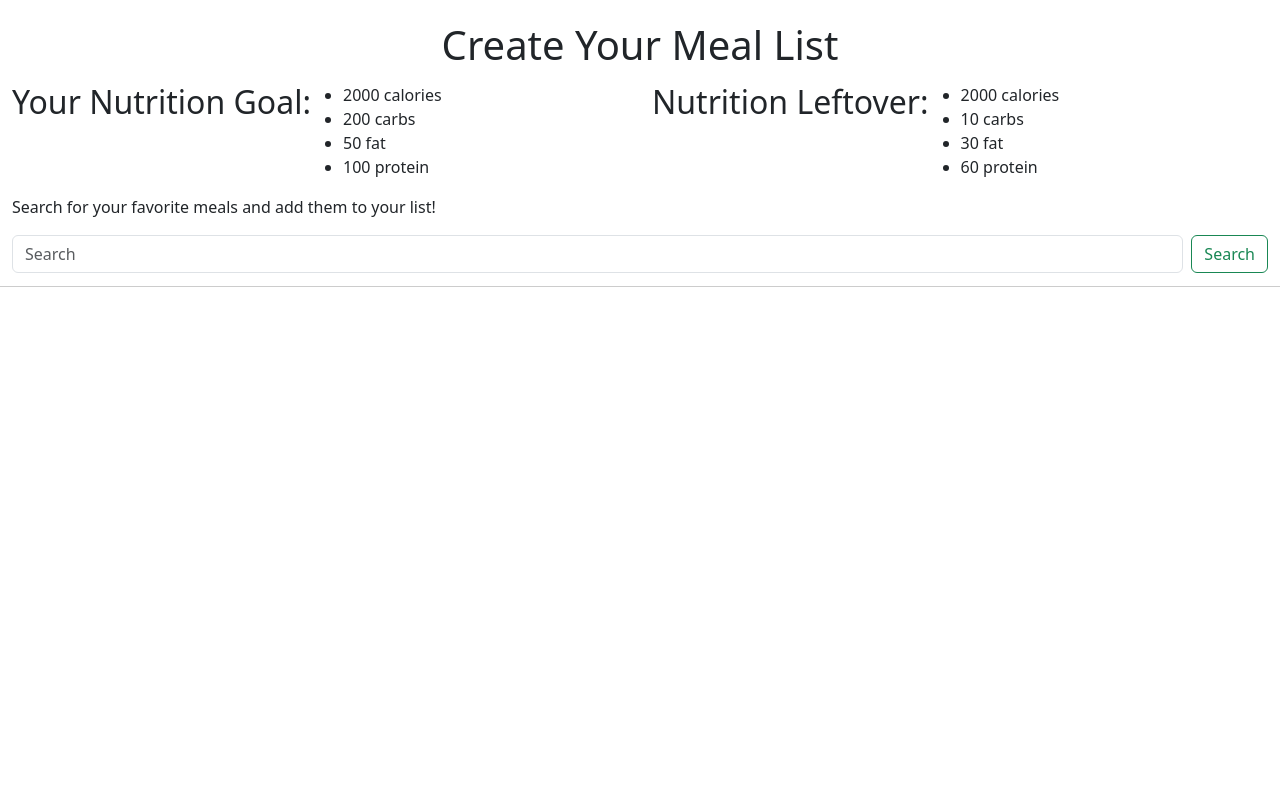
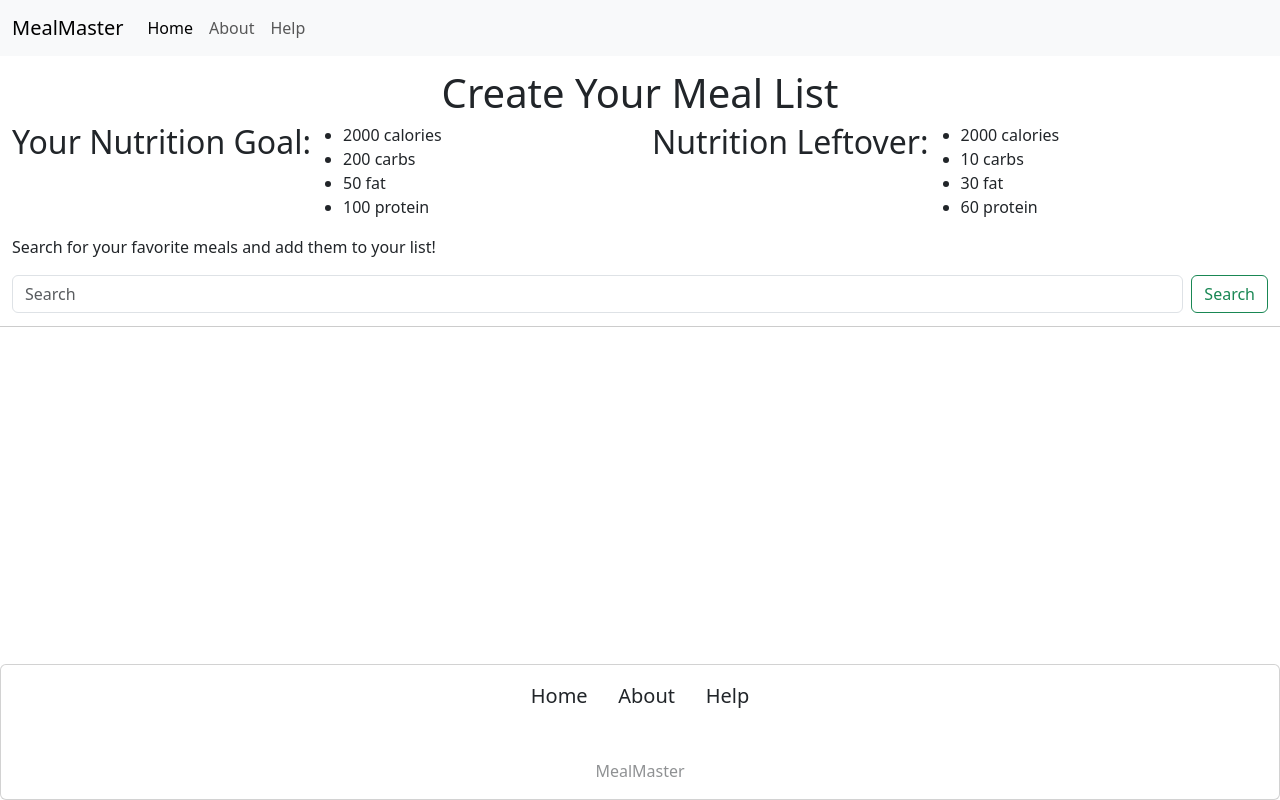
Before and after one commit to 4codeCrushers/mealMaster, a plain HTML site: page meal-list.html in a window 1280 px wide. Drawn offline with nearby package versions, Linux system fonts and the light colour scheme.

Commit message:
added about and help file, and added navbar and footer to all pages

```diff
--- /dev/null
+++ b/assets/css/about.css
@@ -0,0 +1,26 @@
+/* footer styles */
+html, body {
+    height: 100%;
+    margin: 0;
+}
+.wrapper {
+    min-height: 100%;
+    display: grid;
+    grid-template-rows: auto 1fr auto;
+}
+.page-footer { grid-row: 3; }
+.footer-menu {
+    padding-left: 40%;
+    padding-right: 40%;
+    display: flex;
+    flex-flow: row;
+    justify-content: center;
+    justify-content: space-around;
+    font-size: 16px;
+}
+.footer-name {
+    opacity: 50%;
+    display: flex;
+    justify-content: center;
+    font-size: 16px;
+}
--- /dev/null
+++ b/assets/css/help.css
@@ -0,0 +1,26 @@
+/* footer styles */
+html, body {
+    height: 100%;
+    margin: 0;
+}
+.wrapper {
+    min-height: 100%;
+    display: grid;
+    grid-template-rows: auto 1fr auto;
+}
+.page-footer { grid-row: 3; }
+.footer-menu {
+    padding-left: 40%;
+    padding-right: 40%;
+    display: flex;
+    flex-flow: row;
+    justify-content: center;
+    justify-content: space-around;
+    font-size: 16px;
+}
+.footer-name {
+    opacity: 50%;
+    display: flex;
+    justify-content: center;
+    font-size: 16px;
+}
--- a/assets/css/meal-list.css
+++ b/assets/css/meal-list.css
@@ -15,50 +15,35 @@
   align-items: center;
 }
 
-/* The Modal (background) */
-.modal {
-  display: none;
-  /* Hidden by default */
-  position: fixed;
-  /* Stay in place */
-  z-index: 1;
-  /* Sit on top */
-  left: 0;
-  top: 0;
-  width: 100%;
-  /* Full width */
+/* footer styles */
+html, body {
   height: 100%;
-  /* Full height */
-  overflow: auto;
-  /* Enable scroll if needed */
-  background-color: rgb(0, 0, 0);
-  /* Fallback color */
-  background-color: rgba(0, 0, 0, 0.4);
-  /* Black w/ opacity */
+  margin: 0;
 }
 
-/* Modal Content/Box */
-.modal-content {
-  background-color: #fefefe;
-  margin: 15% auto;
-  /* 15% from the top and centered */
-  padding: 20px;
-  border: 1px solid #888;
-  width: 80%;
-  /* Could be more or less, depending on screen size */
+.wrapper {
+  min-height: 100%;
+  display: grid;
+  grid-template-rows: auto 1fr auto;
 }
 
-/* The Close Button */
-.close {
-  color: #aaa;
-  float: right;
-  font-size: 28px;
-  font-weight: bold;
+.page-footer {
+  grid-row: 3;
 }
 
-.close:hover,
-.close:focus {
-  color: black;
-  text-decoration: none;
-  cursor: pointer;
+.footer-menu {
+  padding-left: 40%;
+  padding-right: 40%;
+  display: flex;
+  flex-flow: row;
+  justify-content: center;
+  justify-content: space-around;
+  font-size: 16px;
 }
+
+.footer-name {
+  opacity: 50%;
+  display: flex;
+  justify-content: center;
+  font-size: 16px;
+}
--- a/meal-list.html
+++ b/meal-list.html
@@ -2,7 +2,7 @@
 <html>
   <head>
     <title>mealMaster</title>
-    <link rel="stylesheet" href="./assets/css/meal-list.css">
+    <link rel="stylesheet" href="assets/css/meal-list.css">
     <link
       href="https://cdn.jsdelivr.net/npm/bootstrap@5.3.2/dist/css/bootstrap.min.css"
       rel="stylesheet"
@@ -10,9 +10,39 @@
       crossorigin="anonymous">
   </head>
   <body>
-    <header class="container-fluid text-center p-2">
+    <div class="wrapper">
+      <!-- nav-bar -->
+      <header class="page-header">
+        <nav class="navbar navbar-expand-lg bg-body-tertiary">
+          <div class="container-fluid">
+            <a class="navbar-brand" href="#">MealMaster</a>
+            <button class="navbar-toggler" type="button"
+              data-bs-toggle="collapse" data-bs-target="#navbarNav"
+              aria-controls="navbarNav" aria-expanded="false"
+              aria-label="Toggle navigation">
+              <span class="navbar-toggler-icon"></span>
+            </button>
+            <div class="collapse navbar-collapse" id="navbarNav">
+              <ul class="navbar-nav">
+                <li class="nav-item">
+                  <a class="nav-link active" aria-current="page"
+                    href="index.html">Home</a>
+                </li>
+                <li class="nav-item">
+                  <a class="nav-link" href="about.html">About</a>
+                </li>
+                <li class="nav-item">
+                  <a class="nav-link" href="help.html">Help</a>
+                </li>
+              </ul>
+            </div>
+          </div>
+        </nav>
         <h1 id="main-header">Create Your Meal List</h1>
       </header>
+
+      <!-- body -->
+      <article class="page-body">
         <div class="container-fluid">
           <div class="row nutrition-info justify-content-center">
             <div class="col-6 d-flex info-col" id="goal-column">
@@ -33,25 +63,37 @@
             list!</p>
           <div class="row">
             <form class="d-flex search">
-          <input class="form-control me-2" type="search" placeholder="Search"
+              <input class="form-control me-2" type="search"
+                placeholder="Search"
                 aria-label="Search" id="search-input">
-          <button class="btn btn-outline-success" type="submit" id="search-btn">Search</button>
+              <button class="btn btn-outline-success" type="submit"
+                id="search-btn">Search</button>
             </form>
           </div>
           <div class="row">
-        <!-- The Modal -->
-        <div id="alertMsg" class="modal">
-
-          <!-- Modal content -->
-          <div class="modal-content">
-            <span class="close">&times;</span>
-            <p class="modal-message"></p>
-          </div>
-
-        </div>
             <div id="meal-list"></div>
           </div>
         </div>
+      </article>
+
+      <!-- footer -->
+      <footer class="page-footer">
+        <div class="card footer">
+          <div class="card-body">
+            <blockquote class="blockquote footer-menu mb-0">
+              <p class="footer-link">Home</p>
+              <p class="footer-link">About</p>
+              <p class="footer-link">Help</p>
+            </blockquote>
+          </div>
+          <div class="card-body">
+            <blockquote class="blockquote mb-0">
+              <p class="footer-name">MealMaster</p>
+            </blockquote>
+          </div>
+        </div>
+      </footer>
+
       <!-- jQuery -->
       <script
         src="https://cdnjs.cloudflare.com/ajax/libs/jquery/3.2.1/jquery.min.js"></script>
```
Also changed, not shown: about.html (added, +67 -0 lines), help.html (added, +67 -0 lines), index.html (+3 -3 lines). Lines whose indentation alone changed are shown as unchanged.
